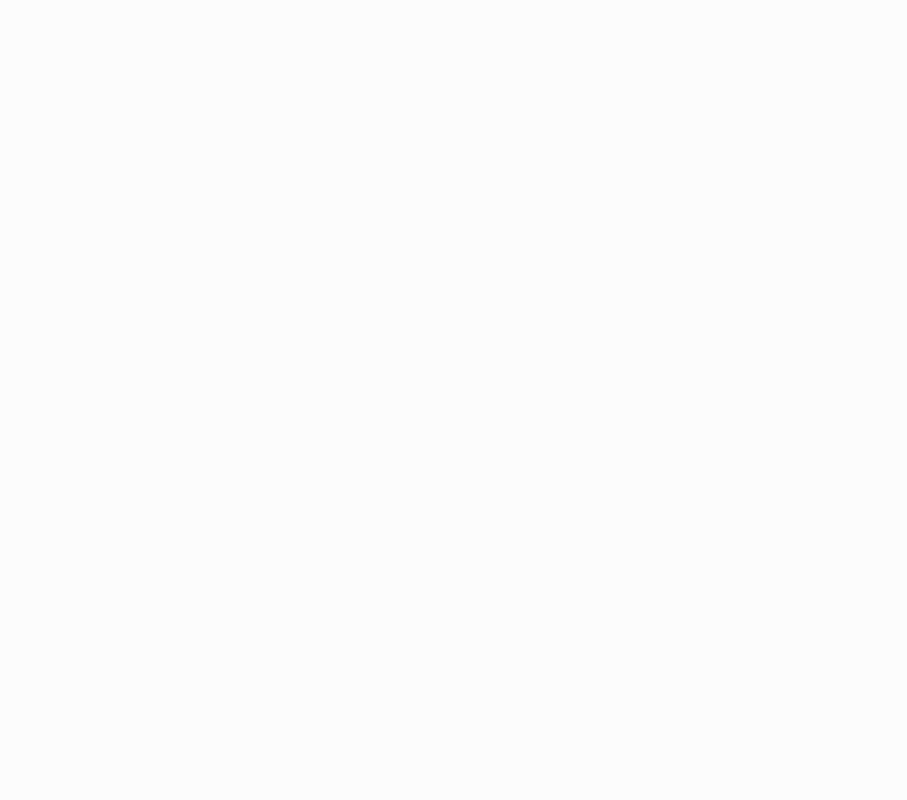
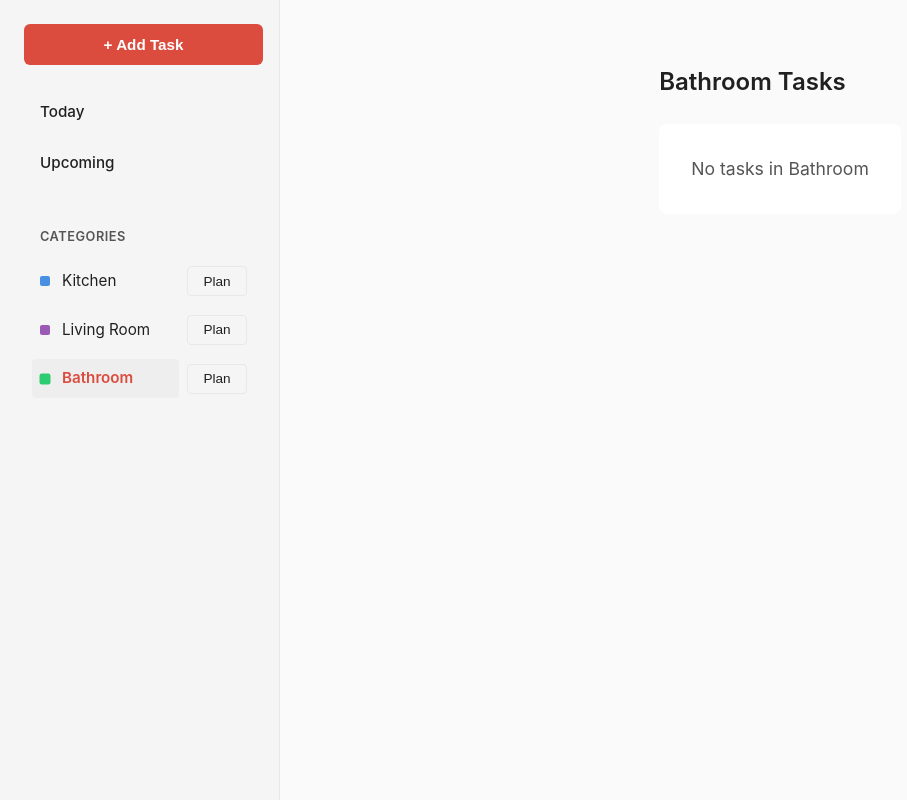
Before and after one commit to branch-gary/housekeeper, a React (Vite) app: page /category/bathroom in a window 1280 px wide. Before the commit this address had no page. Shown: the whole page, without its empty margins (0-907 px from the left). Built offline with nearby package versions, Linux system fonts and the light colour scheme.

Commit message:
Enable category filter view and routing

```diff
--- a/src/App.tsx
+++ b/src/App.tsx
@@ -2,6 +2,7 @@ import { BrowserRouter, Routes, Route } from 'react-router-dom'
 import Layout from './components/Layout'
 import { Today } from './pages/Today'
 import { Upcoming } from './pages/Upcoming'
+import { Category } from './pages/Category'
 import { TaskProvider } from './store/TaskContext'
 import { LayoutProvider } from './contexts/LayoutContext'
 import { ErrorBoundary } from './components/ErrorBoundary'
@@ -17,6 +18,7 @@ export function App() {
               <Route element={<Layout />}>
                 <Route index element={<Today />} />
                 <Route path="upcoming" element={<Upcoming />} />
+                <Route path="category/:categoryName" element={<Category />} />
               </Route>
             </Routes>
           </BrowserRouter>
--- a/src/components/Sidebar.module.scss
+++ b/src/components/Sidebar.module.scss
@@ -116,6 +116,7 @@
     display: flex;
     align-items: center;
     font-weight: 500;
+    transition: all 0.2s ease;
 
     @media (max-width: 768px) {
       padding: 1rem;
@@ -128,6 +129,12 @@
 
     &:active {
       background-color: var(--color-border);
+    }
+
+    &.active {
+      background-color: var(--color-hover);
+      color: var(--color-primary);
+      font-weight: 600;
     }
   }
 }
@@ -181,7 +188,8 @@
   text-align: left;
   border-radius: 4px;
   cursor: pointer;
-  transition: background-color 0.2s ease;
+  transition: all 0.2s ease;
+  text-decoration: none;
 
   &:hover {
     background-color: var(--color-hover);
@@ -189,6 +197,16 @@
 
   &:active {
     background-color: var(--color-border);
+  }
+
+  &.active {
+    background-color: var(--color-hover);
+    color: var(--color-primary);
+    font-weight: 600;
+
+    .categoryIcon {
+      transform: scale(1.1);
+    }
   }
 }
 
--- a/src/components/Sidebar.tsx
+++ b/src/components/Sidebar.tsx
@@ -1,5 +1,5 @@
 import { useState } from 'react'
-import { Link } from 'react-router-dom'
+import { Link, useLocation } from 'react-router-dom'
 import AddTaskModal from './AddTaskModal/AddTaskModal'
 import PlanTasksModal from './PlanTasksModal/PlanTasksModal'
 import styles from './Sidebar.module.scss'
@@ -11,10 +11,19 @@ interface SidebarProps {
 const Sidebar = ({ onMobileClose }: SidebarProps) => {
   const [isModalOpen, setIsModalOpen] = useState(false)
   const [planningCategory, setPlanningCategory] = useState<string | null>(null)
+  const location = useLocation()
 
   const handlePlanClick = (category: string, e: React.MouseEvent) => {
     e.stopPropagation() // Prevent category click event
     setPlanningCategory(category)
+  }
+
+  const isActiveRoute = (path: string) => {
+    return location.pathname === path
+  }
+
+  const isActiveCategory = (category: string) => {
+    return location.pathname === `/category/${category.toLowerCase()}`
   }
 
   return (
@@ -39,8 +48,20 @@ const Sidebar = ({ onMobileClose }: SidebarProps) => {
 
       <nav className={styles.nav}>
         <div className={styles.mainNav}>
-          <Link to="/" onClick={onMobileClose}>Today</Link>
-          <Link to="/upcoming" onClick={onMobileClose}>Upcoming</Link>
+          <Link
+            to="/"
+            onClick={onMobileClose}
+            className={isActiveRoute('/') ? styles.active : ''}
+          >
+            Today
+          </Link>
+          <Link
+            to="/upcoming"
+            onClick={onMobileClose}
+            className={isActiveRoute('/upcoming') ? styles.active : ''}
+          >
+            Upcoming
+          </Link>
         </div>
 
         <div className={styles.categories}>
@@ -48,10 +69,14 @@ const Sidebar = ({ onMobileClose }: SidebarProps) => {
           <ul className={styles.categoryList}>
             <li>
               <div className={styles.categoryWrapper}>
-                <button className={styles.categoryButton}>
+                <Link
+                  to="/category/kitchen"
+                  className={`${styles.categoryButton} ${isActiveCategory('kitchen') ? styles.active : ''}`}
+                  onClick={onMobileClose}
+                >
                   <span className={styles.categoryIcon} style={{ backgroundColor: '#4A90E2' }} />
                   Kitchen
-                </button>
+                </Link>
                 <button
                   className={styles.planButton}
                   onClick={(e) => handlePlanClick('Kitchen', e)}
@@ -63,10 +88,14 @@ const Sidebar = ({ onMobileClose }: SidebarProps) => {
             </li>
             <li>
               <div className={styles.categoryWrapper}>
-                <button className={styles.categoryButton}>
+                <Link
+                  to="/category/living-room"
+                  className={`${styles.categoryButton} ${isActiveCategory('living-room') ? styles.active : ''}`}
+                  onClick={onMobileClose}
+                >
                   <span className={styles.categoryIcon} style={{ backgroundColor: '#9B59B6' }} />
                   Living Room
-                </button>
+                </Link>
                 <button
                   className={styles.planButton}
                   onClick={(e) => handlePlanClick('Living Room', e)}
@@ -78,10 +107,14 @@ const Sidebar = ({ onMobileClose }: SidebarProps) => {
             </li>
             <li>
               <div className={styles.categoryWrapper}>
-                <button className={styles.categoryButton}>
+                <Link
+                  to="/category/bathroom"
+                  className={`${styles.categoryButton} ${isActiveCategory('bathroom') ? styles.active : ''}`}
+                  onClick={onMobileClose}
+                >
                   <span className={styles.categoryIcon} style={{ backgroundColor: '#2ECC71' }} />
                   Bathroom
-                </button>
+                </Link>
                 <button
                   className={styles.planButton}
                   onClick={(e) => handlePlanClick('Bathroom', e)}
--- /dev/null
+++ b/src/pages/Category.module.scss
@@ -0,0 +1,9 @@
+.category {
+  padding: 2rem;
+  max-width: 800px;
+  margin: 0 auto;
+
+  @media (max-width: 768px) {
+    padding: 1rem;
+  }
+}
--- /dev/null
+++ b/src/pages/Category.tsx
@@ -0,0 +1,40 @@
+import { useParams } from 'react-router-dom'
+import { useTaskStore } from '../store/TaskContext'
+import { TaskSection } from '../components/TaskSection/TaskSection'
+import styles from './Category.module.scss'
+
+// Helper function to normalize category names for comparison
+function normalizeCategory(category: string): string {
+  return category
+    .toLowerCase()
+    .replace(/[^a-z0-9]+/g, '-') // Replace any non-alphanumeric characters with hyphens
+    .replace(/^-+|-+$/g, '') // Remove leading/trailing hyphens
+}
+
+export function Category() {
+  const { categoryName } = useParams()
+  const { tasks } = useTaskStore()
+
+  // Filter tasks by category, safely handling undefined categories
+  const categoryTasks = tasks.filter(task => {
+    if (!task.category || !categoryName) return false
+    return normalizeCategory(task.category) === normalizeCategory(categoryName)
+  })
+
+  // Convert URL-friendly category name to display name
+  const displayName = categoryName
+    ?.split('-')
+    .map(word => word.charAt(0).toUpperCase() + word.slice(1).toLowerCase())
+    .join(' ') || 'Unknown Category'
+
+  return (
+    <div className={styles.category}>
+      <TaskSection
+        title={`${displayName} Tasks`}
+        tasks={categoryTasks}
+        emptyMessage={`No tasks in ${displayName}`}
+        viewId={`category-${categoryName}`}
+      />
+    </div>
+  )
+}
```
